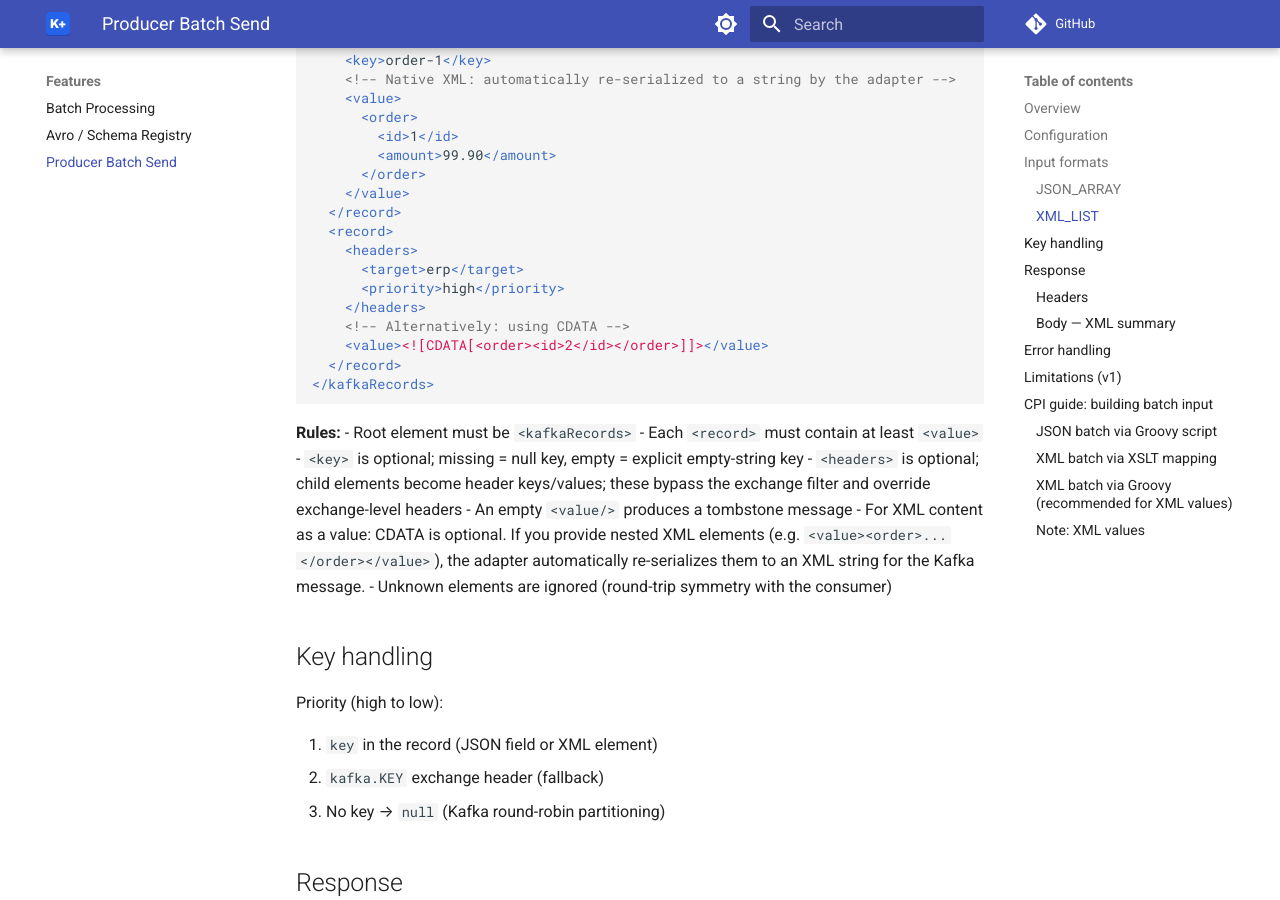
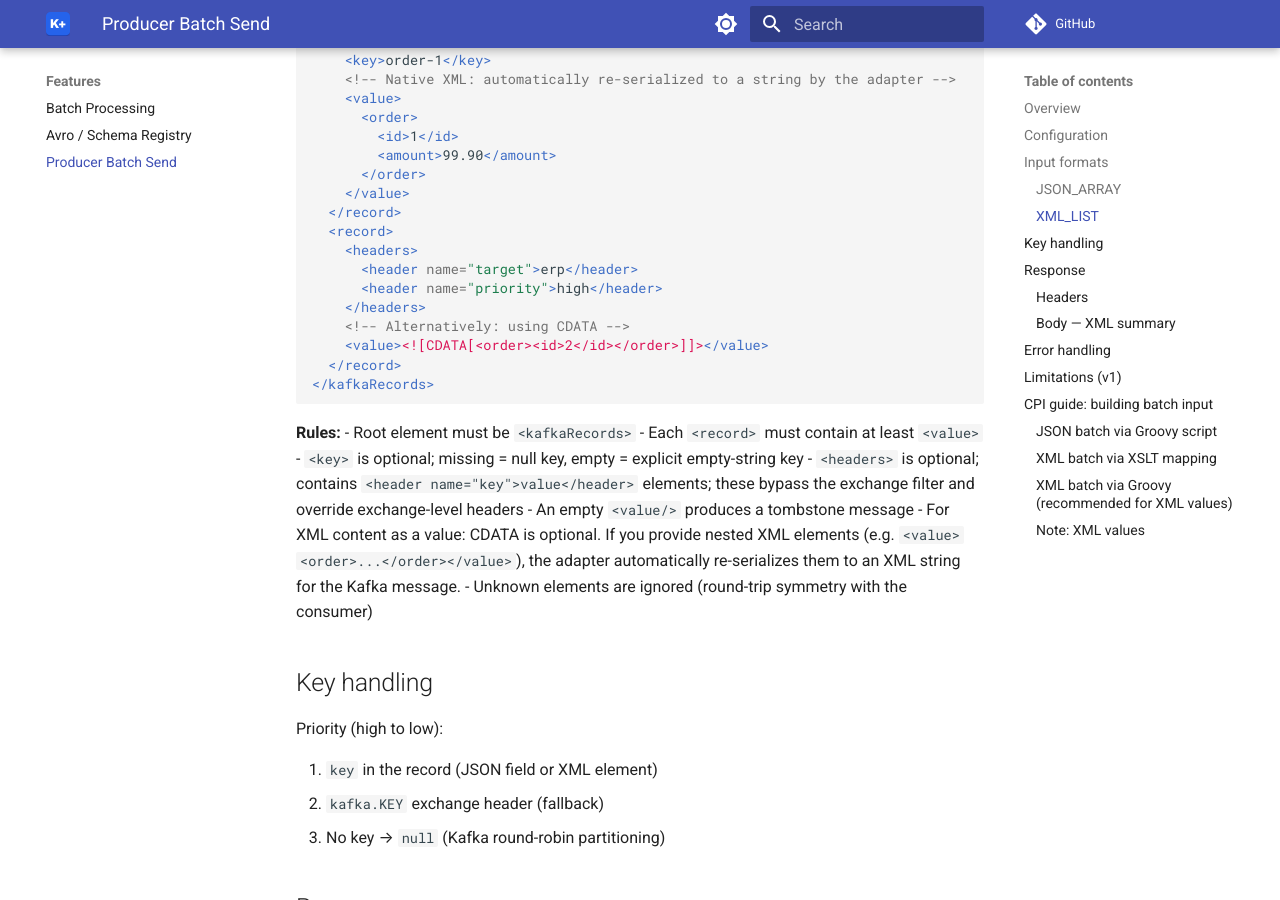
Before and after one commit to FinkeFlo/cpi-kafka-adapter-plus, an MkDocs documentation site: the page built from docs/features/producer-batch.md, in a window 1280 px wide and 900 px high, scrolled down 1422 px. Built offline with MkDocs 1.6.1 and Material for MkDocs 9.7.7, drawn with Linux system fonts in a browser that asks for light colours; comment, search, counter and statistics services are not loaded; some of the changed lines change nothing that is shown.

Commit message:
docs: fix XML headers structure

```diff
--- a/docs/features/producer-batch.md
+++ b/docs/features/producer-batch.md
@@ -65,8 +65,8 @@ doesn't round-trip cleanly through CPI's own converters.
   </record>
   <record>
     <headers>
-      <target>erp</target>
-      <priority>high</priority>
+      <header name="target">erp</header>
+      <header name="priority">high</header>
     </headers>
     <!-- Alternatively: using CDATA -->
     <value><![CDATA[<order><id>2</id></order>]]></value>
@@ -78,7 +78,7 @@ doesn't round-trip cleanly through CPI's own converters.
 - Root element must be `<kafkaRecords>`
 - Each `<record>` must contain at least `<value>`
 - `<key>` is optional; missing = null key, empty = explicit empty-string key
-- `<headers>` is optional; child elements become header keys/values; these bypass the exchange filter and override exchange-level headers
+- `<headers>` is optional; contains `<header name="key">value</header>` elements; these bypass the exchange filter and override exchange-level headers
 - An empty `<value/>` produces a tombstone message
 - For XML content as a value: CDATA is optional. If you provide nested XML elements (e.g. `<value><order>...</order></value>`), the adapter automatically re-serializes them to an XML string for the Kafka message.
 - Unknown elements are ignored (round-trip symmetry with the consumer)
```
